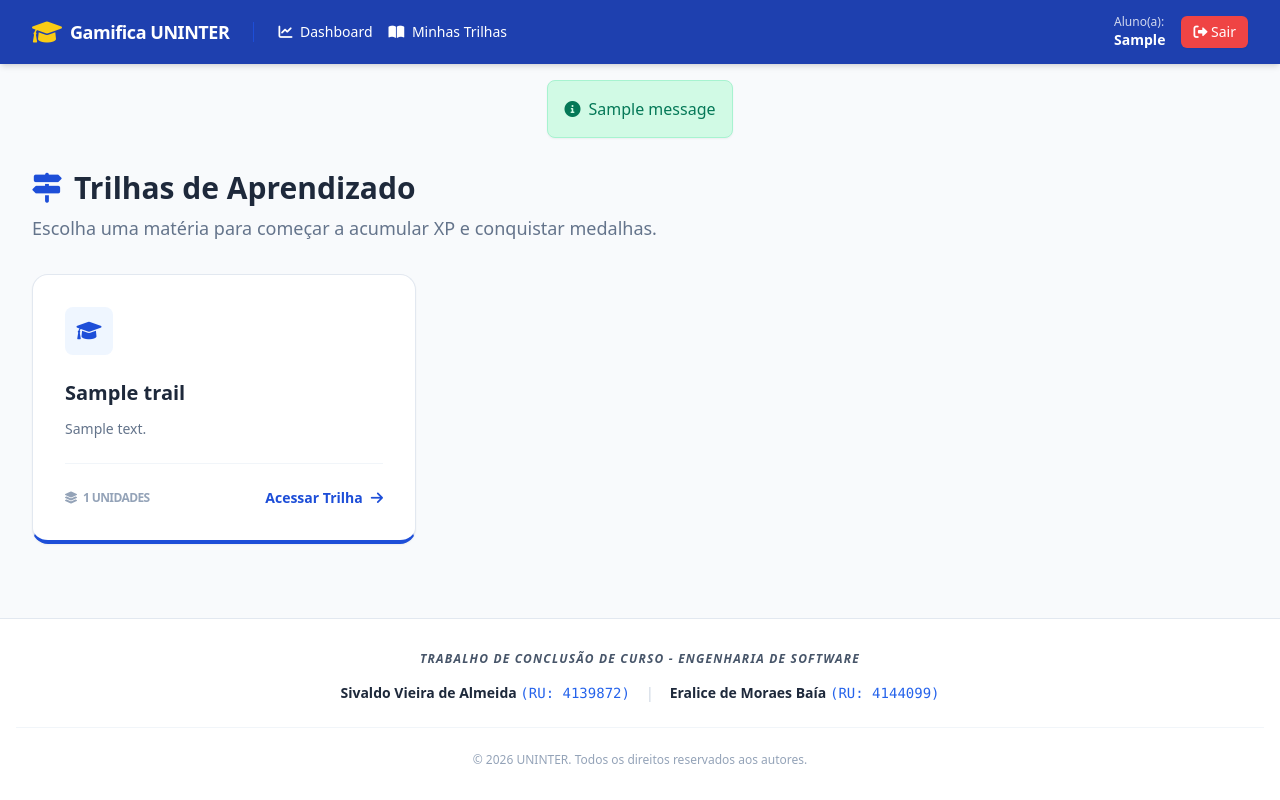
After one commit to EngSivaldo/tcc-uninter-gamificacao-django, a Django app: page /gamification/trilhas/ in a window 1280 px wide. The commit adds this page. Run offline with Django 5.2, Linux system fonts and the light colour scheme; a user stored in the database is signed in; tables that the repository leaves empty hold one stand-in row (values such as "Sample post"); one stand-in notice (Sample message) is shown; some libraries are stand-ins or nearby versions.

Commit message:
feat(gamification): implementa trilhas de estudo e conteúdo multimodal
- Criação dos modelos Trail e Chapter com suporte a video_url.
- Implementação de lógica hierárquica (Trail List -> Detail -> Chapter Detail).
- Integração de vídeo do YouTube com tratamento de ID via regex.
- Interface de abas (Vídeo/Texto) utilizando Alpine.js.
- Sistema de conclusão de aula com validação de duplicidade e ganho de XP.

```diff
--- a/apps/gamification/models.py
+++ b/apps/gamification/models.py
@@ -23,3 +23,55 @@ class PointTransaction(models.Model):
 
     def __str__(self):
         return f"{self.user.username}: {self.quantity} pontos"
+
+
+
+class Trail(models.Model):
+    """Representa uma matéria ou trilha de conhecimento."""
+    title = models.CharField(max_length=200, verbose_name="Título da Trilha")
+    description = models.TextField(verbose_name="Descrição")
+    created_at = models.DateTimeField(auto_now_add=True)
+
+    def __str__(self):
+        return self.title
+
+class Chapter(models.Model):
+    trail = models.ForeignKey(Trail, on_delete=models.CASCADE, related_name='chapters')
+    title = models.CharField(max_length=200, verbose_name="Título do Capítulo")
+
+    # NOVO CAMPO:
+    video_url = models.URLField(blank=True, null=True, verbose_name="URL da Vídeo Aula (YouTube/Vimeo)")
+
+    content = models.TextField(verbose_name="Conteúdo da Aula")
+    xp_value = models.PositiveIntegerField(default=50, verbose_name="Valor em XP")
+    order = models.PositiveIntegerField(default=0, verbose_name="Ordem de exibição")
+
+    # Método Sênior: Extrai o ID do YouTube para o Embed automático
+    @property
+    def youtube_id(self):
+        if "youtube.com" in self.video_url or "youtu.be" in self.video_url:
+            import re
+            # Expressão regular para capturar o ID do vídeo
+            regex = r'(?:youtube\.com\/(?:[^\/]+\/.+\/|(?:v|e(?:mbed)?)\/|.*[?&]v=)|youtu\.be\/)([^"&?\/\s]{11})'
+            match = re.search(regex, self.video_url)
+            return match.group(1) if match else None
+        return None
+
+    class Meta:
+        ordering = ['order']
+
+    def __str__(self):
+        return f"{self.trail.title} - {self.title}"
+
+
+class UserMedal(models.Model):
+    """Registra o momento em que um aluno conquista uma medalha específica."""
+    user = models.ForeignKey(settings.AUTH_USER_MODEL, on_delete=models.CASCADE, related_name='earned_medals')
+    medal = models.ForeignKey(Medal, on_delete=models.CASCADE)
+    earned_at = models.DateTimeField(auto_now_add=True)
+
+    class Meta:
+        unique_together = ('user', 'medal') # Impede que o aluno ganhe a mesma medalha duas vezes
+
+    def __str__(self):
+        return f"{self.user.username} conquistou {self.medal.name}"
--- /dev/null
+++ b/apps/gamification/urls.py
@@ -0,0 +1,14 @@
+from django.urls import path
+from . import views
+
+app_name = 'gamification'
+
+urlpatterns = [
+    path('trilhas/', views.trail_list, name='trail_list'),
+    path('trilha/<int:trail_id>/', views.trail_detail, name='trail_detail'),
+    # NOVA ROTA:
+    path('capitulo/<int:chapter_id>/', views.chapter_detail, name='chapter_detail'),
+    path('concluir/<int:chapter_id>/', views.complete_chapter, name='complete_chapter'),
+
+    path('concluir/<int:chapter_id>/', views.complete_chapter, name='complete_chapter'),
+]
--- a/apps/gamification/views.py
+++ b/apps/gamification/views.py
@@ -1,3 +1,49 @@
-from django.shortcuts import render
+from django.shortcuts import render, get_object_or_404, redirect
+from django.contrib.auth.decorators import login_required
+from django.contrib import messages
+from .models import Trail, Chapter, PointTransaction
 
-# Create your views here.
+@login_required
+def trail_list(request):
+    """Lista todas as trilhas (ex: Engenharia de Software)."""
+    trails = Trail.objects.all()
+    return render(request, 'gamification/trail_list.html', {'trails': trails})
+
+@login_required
+def trail_detail(request, trail_id):
+    """Mostra os capítulos de uma trilha específica."""
+    trail = get_object_or_404(Trail, id=trail_id)
+    return render(request, 'gamification/trail_detail.html', {'trail': trail})
+
+
+# apps/gamification/views.py
+
+@login_required
+def chapter_detail(request, chapter_id):
+    """Exibe o conteúdo de uma única aula."""
+    chapter = get_object_or_404(Chapter, id=chapter_id)
+    return render(request, 'gamification/chapter_detail.html', {'chapter': chapter})
+
+@login_required
+def complete_chapter(request, chapter_id):
+    """Lógica que gera os pontos automaticamente."""
+    chapter = get_object_or_404(Chapter, id=chapter_id)
+
+    # Verifica se o aluno já ganhou pontos por esta aula (Segurança Sênior)
+    already_done = PointTransaction.objects.filter(
+        user=request.user,
+        description__contains=f"Conclusão: {chapter.title}"
+    ).exists()
+
+    if not already_done:
+        # Cria a transação de pontos automática no banco de dados
+        PointTransaction.objects.create(
+            user=request.user,
+            quantity=chapter.xp_value,
+            description=f"Conclusão: {chapter.title}"
+        )
+        messages.success(request, f"Parabéns! Ganhaste {chapter.xp_value} XP!")
+    else:
+        messages.warning(request, "Esta aula já foi concluída anteriormente.")
+
+    return redirect('accounts:dashboard')
--- a/config/urls.py
+++ b/config/urls.py
@@ -16,11 +16,15 @@ Including another URLconf
 """
 from django.contrib import admin
 from django.urls import path, include
-from django.views.generic import RedirectView # Importe isto
+from django.views.generic import RedirectView
 
 urlpatterns = [
     path('admin/', admin.site.urls),
-    path('accounts/', include('accounts.urls')), # Conecta o app accounts
-    # Redireciona a página inicial (vazia) para a dashboard
-    path('', RedirectView.as_view(url='/accounts/dashboard/'), name='home'),
+
+    # Roteamento dos Apps
+    path('accounts/', include('accounts.urls')),
+    path('gamification/', include('gamification.urls')),
+
+    # Redirecionamento da Raiz para a Dashboard
+    path('', RedirectView.as_view(pattern_name='accounts:dashboard'), name='home'),
 ]
--- a/templates/base.html
+++ b/templates/base.html
@@ -12,19 +12,30 @@
     <nav class="bg-blue-800 text-white shadow-md">
         <div class="max-w-7xl mx-auto px-4 sm:px-6 lg:px-8">
             <div class="flex justify-between h-16 items-center">
-                <div class="flex items-center gap-2">
-                    <i class="fas fa-graduation-cap text-2xl text-yellow-400"></i>
-                    <span class="font-bold text-lg tracking-tight">Gamifica UNINTER</span>
+                <div class="flex items-center gap-6">
+                    <div class="flex items-center gap-2">
+                        <i class="fas fa-graduation-cap text-2xl text-yellow-400"></i>
+                        <span class="font-bold text-lg tracking-tight">Gamifica UNINTER</span>
+                    </div>
+
+                    <div class="hidden md:flex items-center gap-4 border-l border-blue-700 pl-6">
+                        <a href="{% url 'accounts:dashboard' %}" class="hover:text-yellow-400 transition-colors text-sm font-medium">
+                            <i class="fas fa-chart-line mr-1"></i> Dashboard
+                        </a>
+                        <a href="{% url 'gamification:trail_list' %}" class="hover:text-yellow-400 transition-colors text-sm font-medium">
+                            <i class="fas fa-book-open mr-1"></i> Minhas Trilhas
+                        </a>
+                    </div>
                 </div>
 
                 <div class="flex items-center gap-4">
                     <div class="hidden sm:block text-sm">
-                        <span class="opacity-80">Aluno(a):</span>
+                        <span class="opacity-80 text-xs block">Aluno(a):</span>
                         <span class="font-semibold">{{ user.username|title }}</span>
                     </div>
                     <form action="{% url 'accounts:logout' %}" method="post">
                         {% csrf_token %}
-                        <button type="submit" class="bg-red-500 hover:bg-red-600 px-3 py-1.5 rounded-md text-sm font-medium transition-colors">
+                        <button type="submit" class="bg-red-500 hover:bg-red-600 px-3 py-1.5 rounded-md text-sm font-medium transition-colors shadow-sm">
                             <i class="fas fa-sign-out-alt"></i> Sair
                         </button>
                     </form>
@@ -32,6 +43,16 @@
             </div>
         </div>
     </nav>
+
+    {% if messages %}
+    <div class="max-w-7xl mx-auto px-4 mt-4">
+        {% for message in messages %}
+        <div class="p-4 rounded-lg {% if message.tags == 'success' %}bg-emerald-100 text-emerald-700 border border-emerald-200{% else %}bg-blue-100 text-blue-700 border border-blue-200{% endif %} flex items-center shadow-sm">
+            <i class="fas fa-info-circle mr-2"></i> {{ message }}
+        </div>
+        {% endfor %}
+    </div>
+    {% endif %}
 
     <main class="flex-grow max-w-7xl mx-auto w-full px-4 sm:px-6 lg:px-8 py-8">
         {% block content %}
--- /dev/null
+++ b/templates/gamification/trail_list.html
@@ -0,0 +1,45 @@
+{% extends 'base.html' %}
+
+{% block content %}
+<div class="max-w-7xl mx-auto space-y-8">
+    <div class="text-center md:text-left">
+        <h1 class="text-3xl font-bold text-slate-800 flex items-center gap-3">
+            <i class="fas fa-map-signs text-blue-700"></i>
+            Trilhas de Aprendizado
+        </h1>
+        <p class="text-slate-500 mt-2 text-lg">Escolha uma matéria para começar a acumular XP e conquistar medalhas.</p>
+    </div>
+
+    <div class="grid grid-cols-1 md:grid-cols-2 lg:grid-cols-3 gap-8">
+        {% for trail in trails %}
+        <div class="bg-white rounded-2xl shadow-sm border border-slate-200 overflow-hidden hover:shadow-xl transition-all group border-b-4 border-b-blue-700">
+            <div class="p-8">
+                <div class="w-12 h-12 bg-blue-50 rounded-lg flex items-center justify-center mb-6 group-hover:bg-blue-700 transition-colors">
+                    <i class="fas fa-graduation-cap text-blue-700 group-hover:text-white text-xl"></i>
+                </div>
+
+                <h2 class="text-xl font-bold text-slate-800 mb-3">{{ trail.title }}</h2>
+                <p class="text-slate-500 text-sm line-clamp-3 mb-6">
+                    {{ trail.description }}
+                </p>
+
+                <div class="flex items-center justify-between pt-6 border-t border-slate-100">
+                    <span class="text-xs font-bold text-slate-400 uppercase tracking-tighter">
+                        <i class="fas fa-layer-group mr-1"></i> {{ trail.chapters.count }} Unidades
+                    </span>
+                    <a href="{% url 'gamification:trail_detail' trail.id %}" class="inline-flex items-center text-blue-700 font-bold text-sm hover:underline group">
+                        Acessar Trilha
+                        <i class="fas fa-arrow-right ml-2 transition-transform group-hover:translate-x-1"></i>
+                    </a>
+                </div>
+            </div>
+        </div>
+        {% empty %}
+        <div class="col-span-full text-center py-20 bg-white rounded-2xl border-2 border-dashed border-slate-200">
+            <i class="fas fa-folder-open text-4xl text-slate-300 mb-4"></i>
+            <p class="text-slate-500">Ainda não cadastraste nenhuma trilha no Painel Admin.</p>
+        </div>
+        {% endfor %}
+    </div>
+</div>
+{% endblock %}
```
Also changed, not shown: apps/gamification/admin.py (+27 -5 lines), apps/gamification/management/commands/seed_gamification.py (added, +108 -0 lines), templates/gamification/chapter_detail.html (added, +68 -0 lines), templates/gamification/trail_detail.html (added, +37 -0 lines), apps/gamification/migrations/0002_trail_chapter_usermedal.py (added), apps/gamification/migrations/0003_chapter_video_url.py (added).
